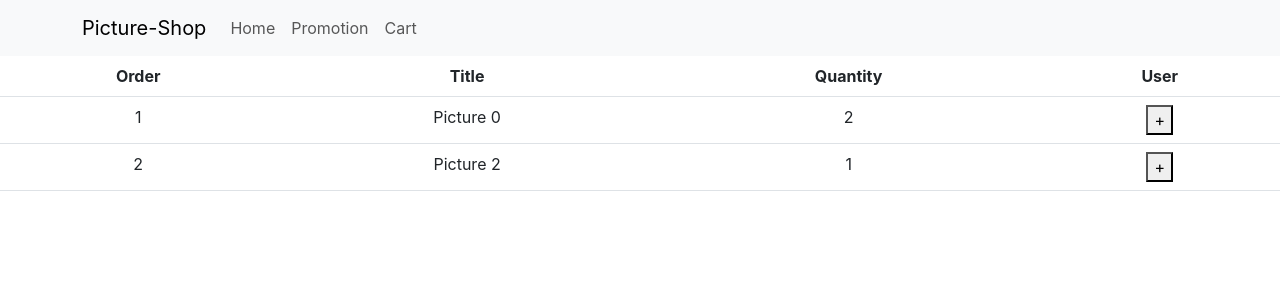
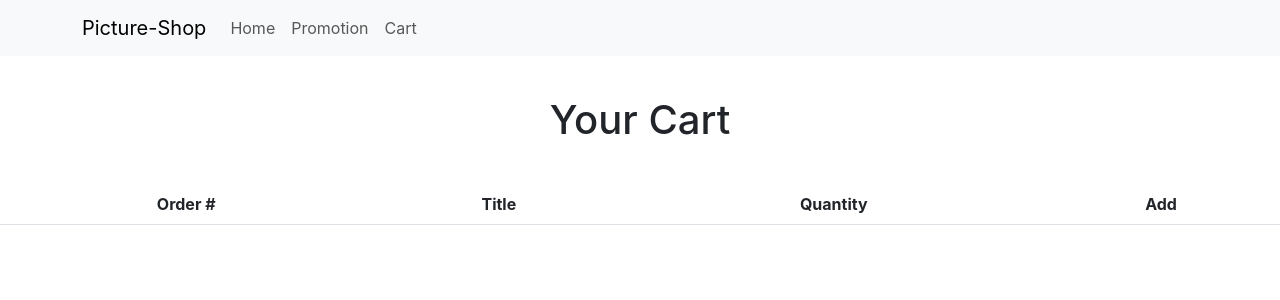
Before and after one commit to mokimokheonpark/picture-shop, a React (Create React App) app: page /cart in a window 1280 px wide. Shown: the top 300 px of the page. Built offline with nearby package versions, Linux system fonts and the light colour scheme.

Commit message:
fixed bug in Cart

```diff
--- a/src/routes/Cart.js
+++ b/src/routes/Cart.js
@@ -1,6 +1,7 @@
 import { useDispatch, useSelector } from "react-redux";
 import { Table } from "react-bootstrap";
 import { increaseQuantity } from "../store/cartSlice";
+import "./cart.css";
 
 function Cart() {
   const state = useSelector((state) => {
@@ -9,13 +10,15 @@ function Cart() {
   const dispatch = useDispatch();
 
   return (
+    <>
+      <h1>Your Cart</h1>
       <Table>
         <thead>
           <tr>
-          <th>Order</th>
+            <th>Order #</th>
             <th>Title</th>
             <th>Quantity</th>
-          <th>User</th>
+            <th>Add</th>
           </tr>
         </thead>
         <tbody>
@@ -37,6 +40,7 @@ function Cart() {
           ))}
         </tbody>
       </Table>
+    </>
   );
 }
 
--- a/src/routes/Detail.js
+++ b/src/routes/Detail.js
@@ -1,5 +1,5 @@
 import { useEffect, useState } from "react";
-import { useParams } from "react-router-dom";
+import { useNavigate, useParams } from "react-router-dom";
 import { useDispatch } from "react-redux";
 import { Nav } from "react-bootstrap";
 import "./detail.css";
@@ -20,6 +20,7 @@ function Detail(props) {
   });
   const [tab, setTab] = useState(0);
   const dispatch = useDispatch();
+  const navigate = useNavigate();
 
   return (
     <div className={"container animation-start " + animationStatus}>
@@ -46,6 +47,7 @@ function Detail(props) {
                   quantity: 1,
                 })
               );
+              navigate("/cart");
             }}
           >
             Order
--- /dev/null
+++ b/src/routes/cart.css
@@ -0,0 +1,4 @@
+h1 {
+  margin-top: 40px;
+  margin-bottom: 40px;
+}
--- a/src/store/cartSlice.js
+++ b/src/store/cartSlice.js
@@ -2,10 +2,7 @@ import { createSlice } from "@reduxjs/toolkit";
 
 const cartSlice = createSlice({
   name: "cartSlice",
-  initialState: [
-    { id: 0, title: "Picture 0", quantity: 2 },
-    { id: 2, title: "Picture 2", quantity: 1 },
-  ],
+  initialState: [],
   reducers: {
     increaseQuantity(state, action) {
       const index = state.findIndex((s) => {
@@ -14,7 +11,14 @@ const cartSlice = createSlice({
       state[index].quantity++;
     },
     orderPicture(state, action) {
-      state.push(action.payload);
+      const index = state.findIndex((s) => {
+        return s.id === action.payload.id;
+      });
+      if (index === -1) {
+        state.push(action.payload);
+      } else {
+        state[index].quantity++;
+      }
     },
   },
 });
```
Lines whose indentation alone changed are shown as unchanged.
